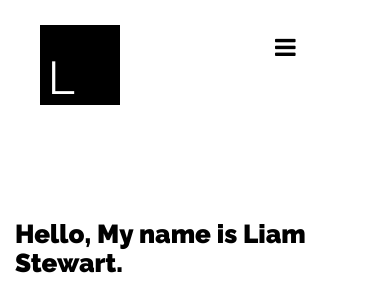
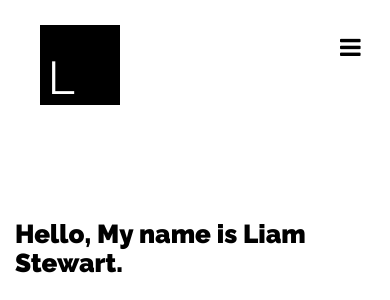
Before and after one commit to liamstewart23/LSPortfolio, a PHP site: page / in a window 390 px wide. Shown: the top 300 px of the page. Run offline with PHP 8.4, Linux system fonts and the light colour scheme.

Commit message:
Pulling menu over on mobile

```diff
--- a/includes/header.php
+++ b/includes/header.php
@@ -2,10 +2,10 @@
 	<h2 class="hide">Website Navigation</h2>
 	<div class="container">
 		<div class="row">
-			<div class="col-xs-8 col-sm-offset-0 col-md-2">
+			<div class="col-xs-10 col-sm-offset-0 col-md-2">
 				<a class="navbar-brand" href="index.php?partial=home" id="logo">L</a>
 			</div>
-			<div class="col-xs-4 col-sm-offset-0 col-md-5 col-md-offset-5">
+			<div class="col-xs-2 col-sm-offset-0 col-md-5 col-md-offset-5 pull-right">
 				<ul class="nav navbar-nav navbar-right ham">
 					<li>
 						<a href="index.php?partial=menu-no-js" id="menu" class="menu menuAnimate">
```
